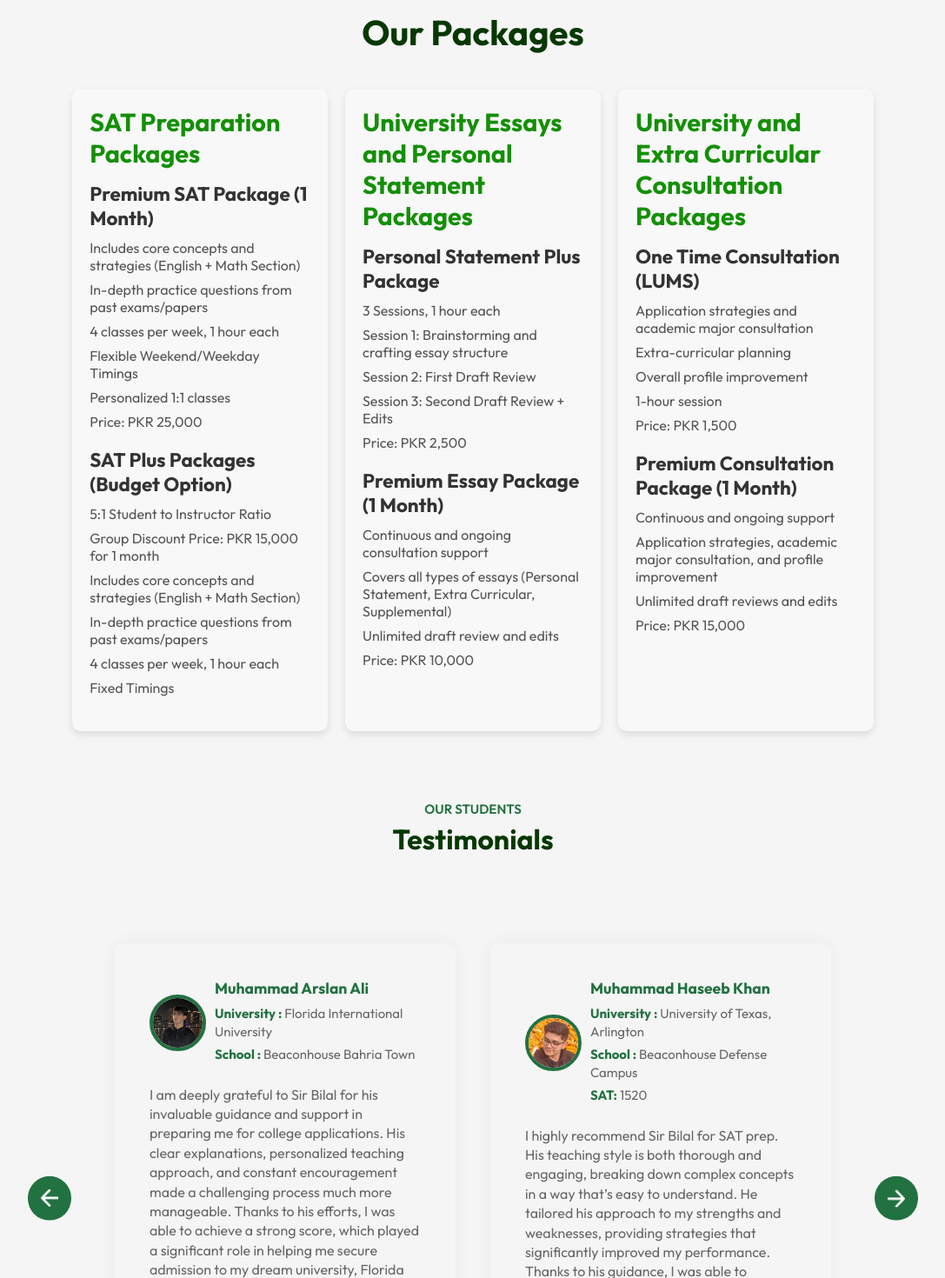
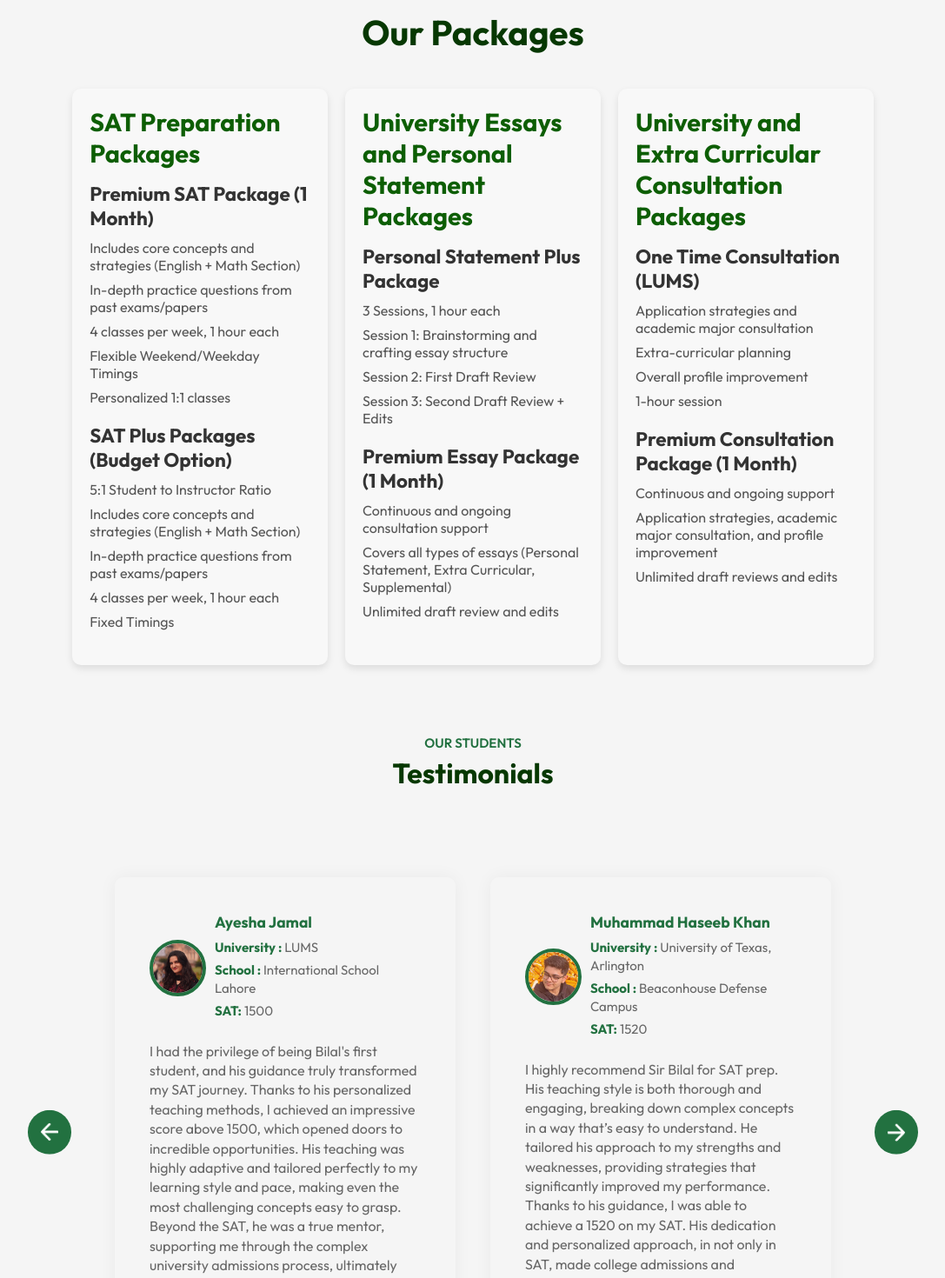
Before and after one commit to Zaeem944/ConsultantProject, a React (Vite) app in the folder ConsultantProject/: page / in a window 1280 px wide. Shown: the part 2140-3610 px from the top of the page at 87% size, without its empty margins (96-1183 px from the left). Built offline with nearby package versions, Linux system fonts and the light colour scheme.

Commit message:
UI changes

```diff
--- a/ConsultantProject/src/components/Packages/Packages.css
+++ b/ConsultantProject/src/components/Packages/Packages.css
@@ -28,7 +28,7 @@
 
   .package h2 {
     font-size: 1.8rem;
-    color: #148f06;
+    color: #0d5e04;
     margin-bottom: 15px;
   }
 
--- a/ConsultantProject/src/components/Packages/Packages.jsx
+++ b/ConsultantProject/src/components/Packages/Packages.jsx
@@ -16,14 +16,14 @@ const Packages = () => {
               <li>4 classes per week, 1 hour each</li>
               <li>Flexible Weekend/Weekday Timings</li>
               <li>Personalized 1:1 classes</li>
-              <li>Price: PKR 25,000</li>
+              {/* <li>Price: PKR 25,000</li> */}
             </ul>
           </div>
           <div className="package-item">
             <h3>SAT Plus Packages (Budget Option)</h3>
             <ul>
               <li>5:1 Student to Instructor Ratio</li>
-              <li>Group Discount Price: PKR 15,000 for 1 month</li>
+              {/* <li>Group Discount Price: PKR 15,000 for 1 month</li> */}
               <li>Includes core concepts and strategies (English + Math Section)</li>
               <li>In-depth practice questions from past exams/papers</li>
               <li>4 classes per week, 1 hour each</li>
@@ -41,7 +41,7 @@ const Packages = () => {
               <li>Session 1: Brainstorming and crafting essay structure</li>
               <li>Session 2: First Draft Review</li>
               <li>Session 3: Second Draft Review + Edits</li>
-              <li>Price: PKR 2,500</li>
+              {/* <li>Price: PKR 2,500</li> */}
             </ul>
           </div>
           <div className="package-item">
@@ -50,7 +50,7 @@ const Packages = () => {
               <li>Continuous and ongoing consultation support</li>
               <li>Covers all types of essays (Personal Statement, Extra Curricular, Supplemental)</li>
               <li>Unlimited draft review and edits</li>
-              <li>Price: PKR 10,000</li>
+              {/* <li>Price: PKR 10,000</li> */}
             </ul>
           </div>
         </div>
@@ -64,7 +64,7 @@ const Packages = () => {
               <li>Extra-curricular planning</li>
               <li>Overall profile improvement</li>
               <li>1-hour session</li>
-              <li>Price: PKR 1,500</li>
+              {/* <li>Price: PKR 1,500</li> */}
             </ul>
           </div>
           <div className="package-item">
@@ -73,7 +73,7 @@ const Packages = () => {
               <li>Continuous and ongoing support</li>
               <li>Application strategies, academic major consultation, and profile improvement</li>
               <li>Unlimited draft reviews and edits</li>
-              <li>Price: PKR 15,000</li>
+              {/* <li>Price: PKR 15,000</li> */}
             </ul>
           </div>
         </div>
--- a/ConsultantProject/src/components/Testimonials/Testimonials.jsx
+++ b/ConsultantProject/src/components/Testimonials/Testimonials.jsx
@@ -38,14 +38,15 @@ const Testimonials = () => {
             <li>
                 <div className="slide">
                     <div className="user-info">
-                        <img src={user_1} alt="" />
+                        <img src={user_3} alt="" />
                         <div>
-                            <h3>Muhammad Arslan Ali</h3>
-                            <p> <b>University : </b>Florida International University</p>
-                            <p> <b>School : </b>Beaconhouse Bahria Town</p>
+                            <h3>Ayesha Jamal</h3>
+                            <p> <b>University : </b>LUMS</p>
+                            <p> <b>School : </b>International School Lahore</p>
+                            <p><b>SAT:</b> 1500 </p>
                         </div>
                     </div>
-                    <p>I am deeply grateful to Sir Bilal for his invaluable guidance and support in preparing me for college applications. His clear explanations, personalized teaching approach, and constant encouragement made a challenging process much more manageable. Thanks to his efforts, I was able to achieve a strong score, which played a significant role in helping me secure admission to my dream university, Florida International University (FIU). Your dedication to my success has been truly inspiring, and I cannot thank you enough for your effort and patience in guiding me through this journey.</p>
+                    <p>I had the privilege of being Bilal's first student, and his guidance truly transformed my SAT journey. Thanks to his personalized teaching methods, I achieved an impressive score above 1500, which opened doors to incredible opportunities. His teaching was highly adaptive and tailored perfectly to my learning style and pace, making even the most challenging concepts easy to grasp. Beyond the SAT, he was a true mentor, supporting me through the complex university admissions process, ultimately landing me into LUMS. His dedication and guidance make him an exceptional tutor for anyone aiming to achieve their academic and career goals.</p>
                 </div>
             </li>
             <li>
@@ -65,15 +66,14 @@ const Testimonials = () => {
             <li>
                 <div className="slide">
                     <div className="user-info">
-                        <img src={user_3} alt="" />
+                        <img src={user_1} alt="" />
                         <div>
-                            <h3>Ayesha Jamal</h3>
-                            <p> <b>University : </b>LUMS</p>
-                            <p> <b>School : </b>International School Lahore</p>
-                            <p><b>SAT:</b> 1500 </p>
+                            <h3>Muhammad Arslan Ali</h3>
+                            <p> <b>University : </b>Florida International University</p>
+                            <p> <b>School : </b>Beaconhouse Bahria Town</p>
                         </div>
                     </div>
-                    <p>I had the privilege of being Bilal's first student, and his guidance truly transformed my SAT journey. Thanks to his personalized teaching methods, I achieved an impressive score above 1500, which opened doors to incredible opportunities. His teaching was highly adaptive and tailored perfectly to my learning style and pace, making even the most challenging concepts easy to grasp. Beyond the SAT, he was a true mentor, supporting me through the complex university admissions process, ultimately landing me into LUMS. His dedication and guidance make him an exceptional tutor for anyone aiming to achieve their academic and career goals.</p>
+                    <p>I am deeply grateful to Sir Bilal for his invaluable guidance and support in preparing me for college applications. His clear explanations, personalized teaching approach, and constant encouragement made a challenging process much more manageable. Thanks to his efforts, I was able to achieve a strong score, which played a significant role in helping me secure admission to my dream university, Florida International University (FIU). Your dedication to my success has been truly inspiring, and I cannot thank you enough for your effort and patience in guiding me through this journey.</p>
                 </div>
             </li>
             <li>
```
